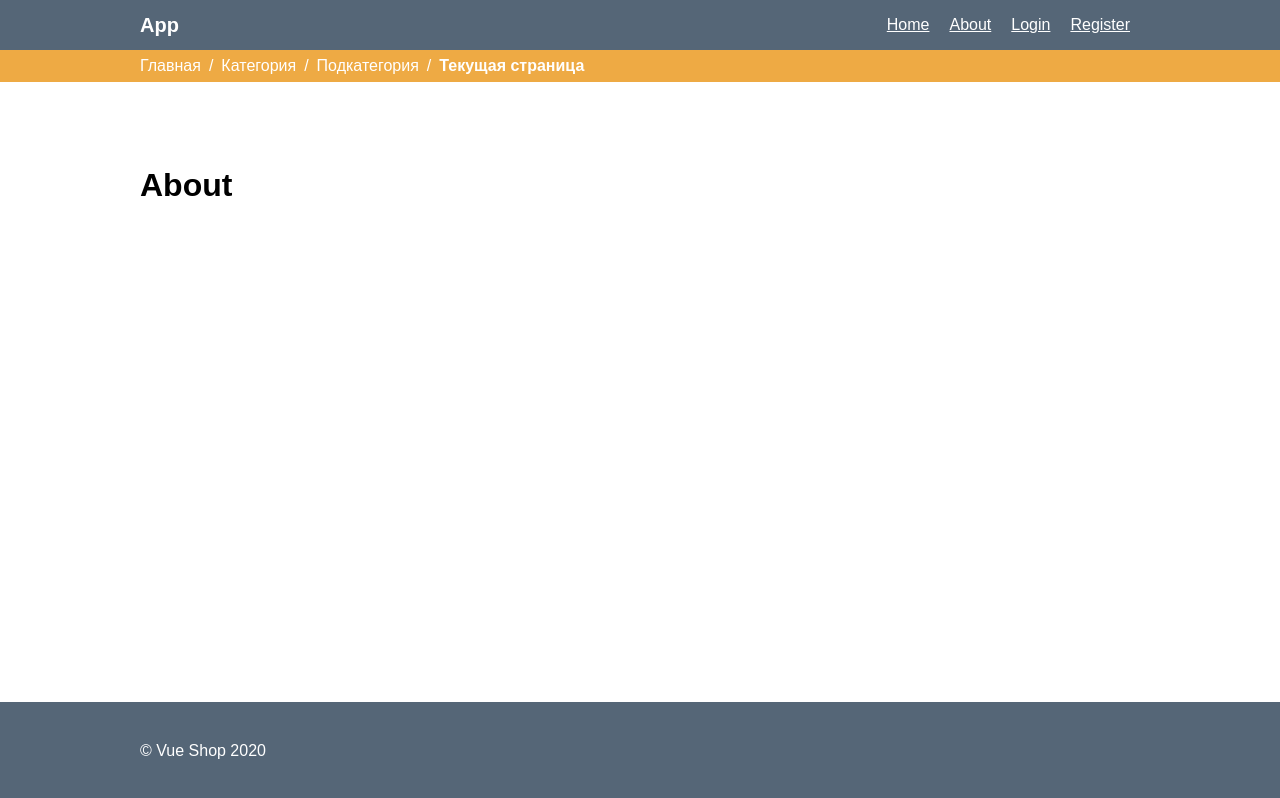
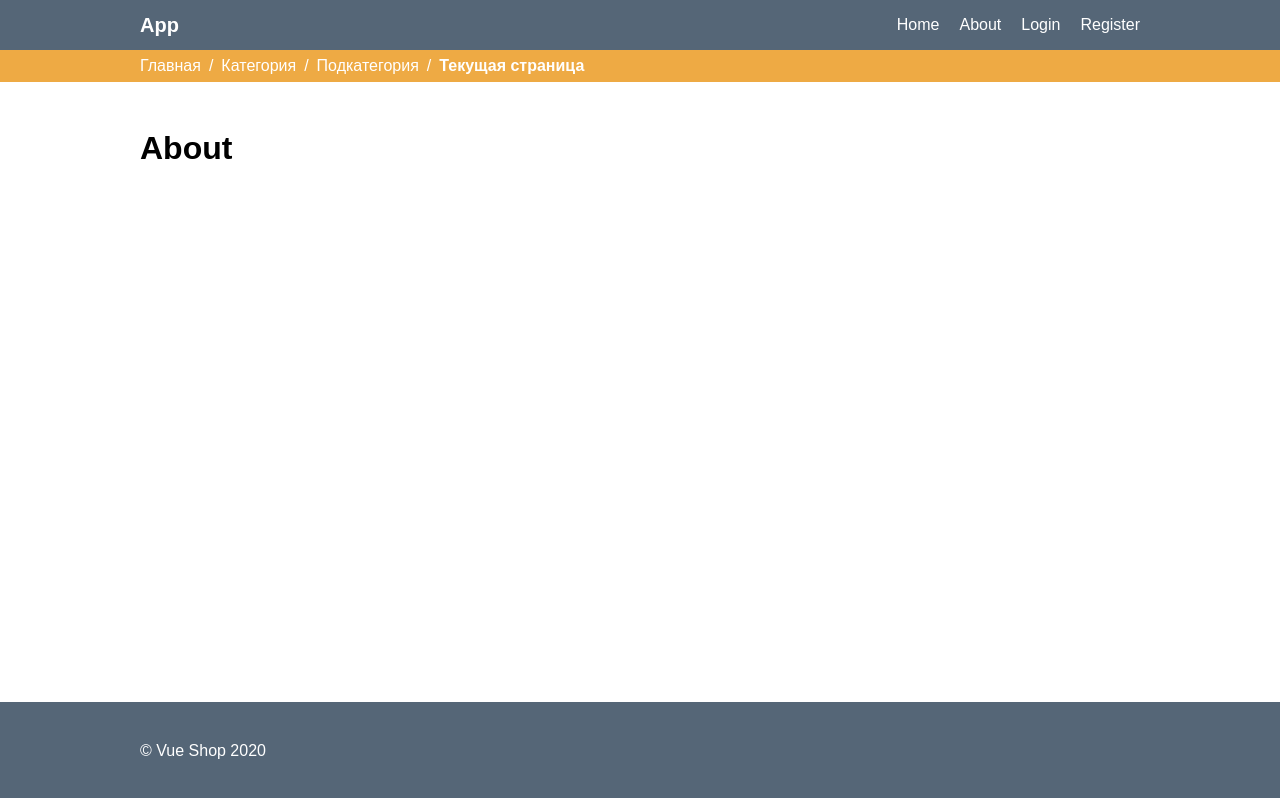
Before and after one commit to rsilivestr/vue-shop, a Vue app: page /about in a window 1280 px wide. Built offline with nearby package versions, Linux system fonts and the light colour scheme.

Commit message:
Update heading, styles

```diff
--- a/src/App.vue
+++ b/src/App.vue
@@ -52,8 +52,12 @@ body {
 
 .main-content {
   flex: auto;
-  margin-top: 64px;
-  margin-bottom: 64px;
+  margin-top: 48px;
+  margin-bottom: 48px;
+
+  &__heading {
+    margin: 0 0 48px;
+  }
 }
 
 .container {
--- a/src/components/layout/Header.vue
+++ b/src/components/layout/Header.vue
@@ -1,8 +1,8 @@
 <template>
-  <header class="main-header">
-    <div class="main-header__container container">
-      <h1 class="main-header__heading">{{ name }}</h1>
-      <nav class="main-header__nav topnav">
+  <header class="header">
+    <div class="header__container container">
+      <h1 class="header__heading">{{ name }}</h1>
+      <nav class="header__nav topnav">
         <router-link class="topnav__link" exact to="/">Home</router-link>
         <router-link class="topnav__link" to="/about">About</router-link>
         <router-link v-if="!token" class="topnav__link" to="/login">Login</router-link>
@@ -31,28 +31,34 @@ export default {
 </script>
 
 <style lang="scss" scoped>
-$lineHeight: 50px;
-
-.main-header {
+.header {
   background-color: #567;
+  color: #fff;
+  height: 50px;
+  position: relative;
 
   &__container {
+    align-items: center;
     display: flex;
     justify-content: space-between;
+    height: 100%;
   }
 
   &__heading {
     margin: 0;
-    color: #fff;
     font-size: 20px;
-    line-height: $lineHeight;
   }
 }
+
 .topnav {
+  align-items: center;
+  display: flex;
+  gap: 20px;
+
   &__link {
-    padding: 0 10px;
     color: #fff;
-    line-height: $lineHeight;
+    line-height: 1.5;
+    text-decoration: none;
   }
 }
 </style>
--- a/src/views/About.vue
+++ b/src/views/About.vue
@@ -1,5 +1,5 @@
 <template>
   <main class="main-content container">
-    <h1>About</h1>
+    <h1 class="main-content__heading">About</h1>
   </main>
 </template>
--- a/src/views/Home.vue
+++ b/src/views/Home.vue
@@ -1,6 +1,6 @@
 <template>
   <main class="main-content container">
-    <h1>Home</h1>
+    <h1 class="main-content__heading">Home</h1>
     <ProductList />
   </main>
 </template>
--- a/src/views/Login.vue
+++ b/src/views/Login.vue
@@ -1,6 +1,6 @@
 <template>
   <main class="main-content container">
-    <h1>Вход в личный кабинет</h1>
+    <h1 class="main-content__heading">Вход в личный кабинет</h1>
     <form class="form" @submit.prevent="submitForm">
       <label class="form-group">
         <span class="form-group__label">Почта</span>
--- a/src/views/Profile.vue
+++ b/src/views/Profile.vue
@@ -1,6 +1,6 @@
 <template>
   <main class="main-content container">
-    <h1>Привет, {{userInfo.firstName}}</h1>
+    <h1 class="main-content__heading">Привет, {{userInfo.firstName}}</h1>
     <button @click="logout">Выйти</button>
   </main>
 </template>
--- a/src/views/Register.vue
+++ b/src/views/Register.vue
@@ -1,6 +1,6 @@
 <template>
   <main class="main-content container">
-    <h1>Регистрация</h1>
+    <h1 class="main-content__heading">Регистрация</h1>
 
     <form class="form" @submit.prevent="submitForm">
       <label class="form-group">
```
Also changed, not shown: package.json (+8 -8 lines), 1 other file (tests, documents, lock files or other folders).
